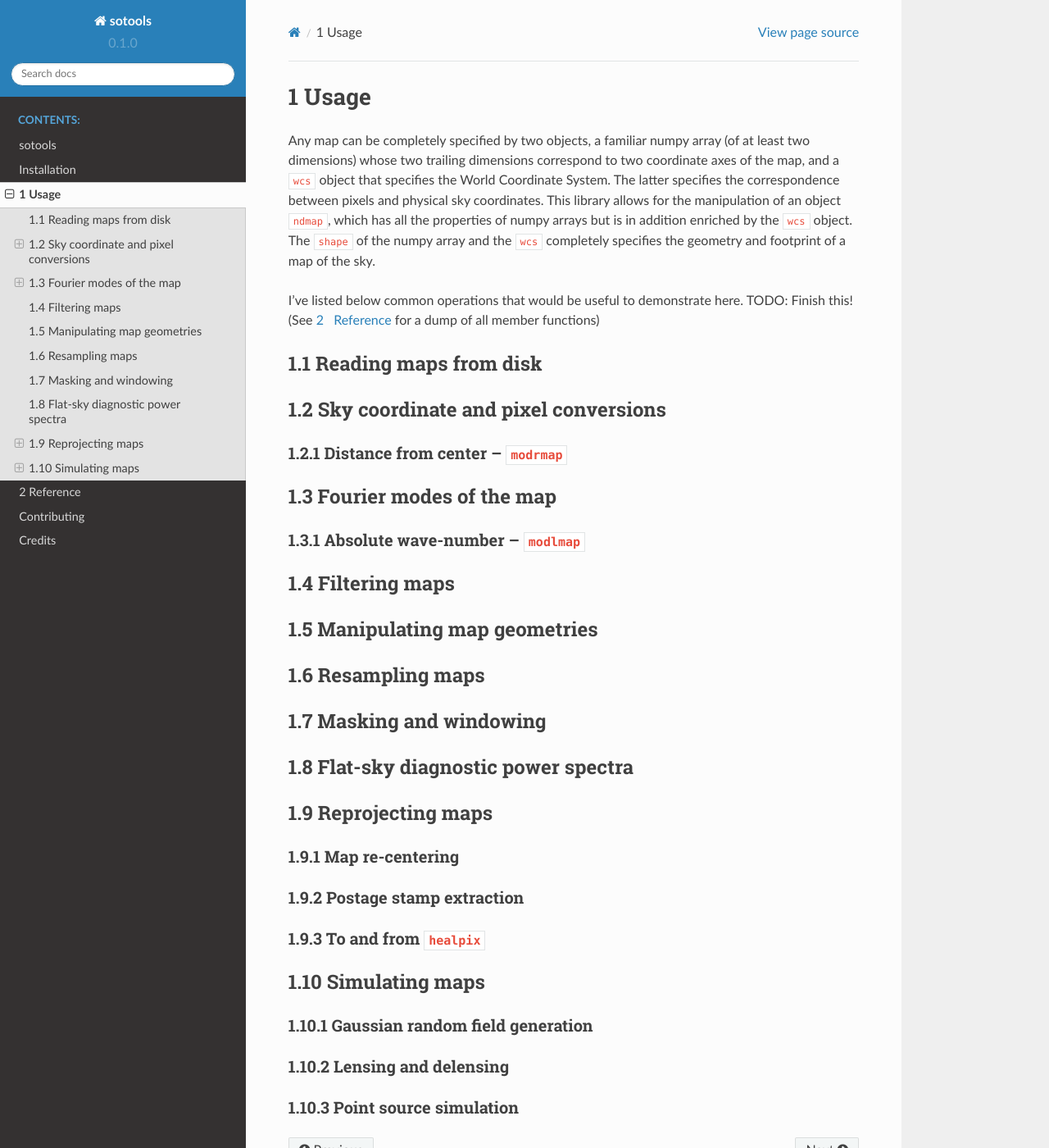
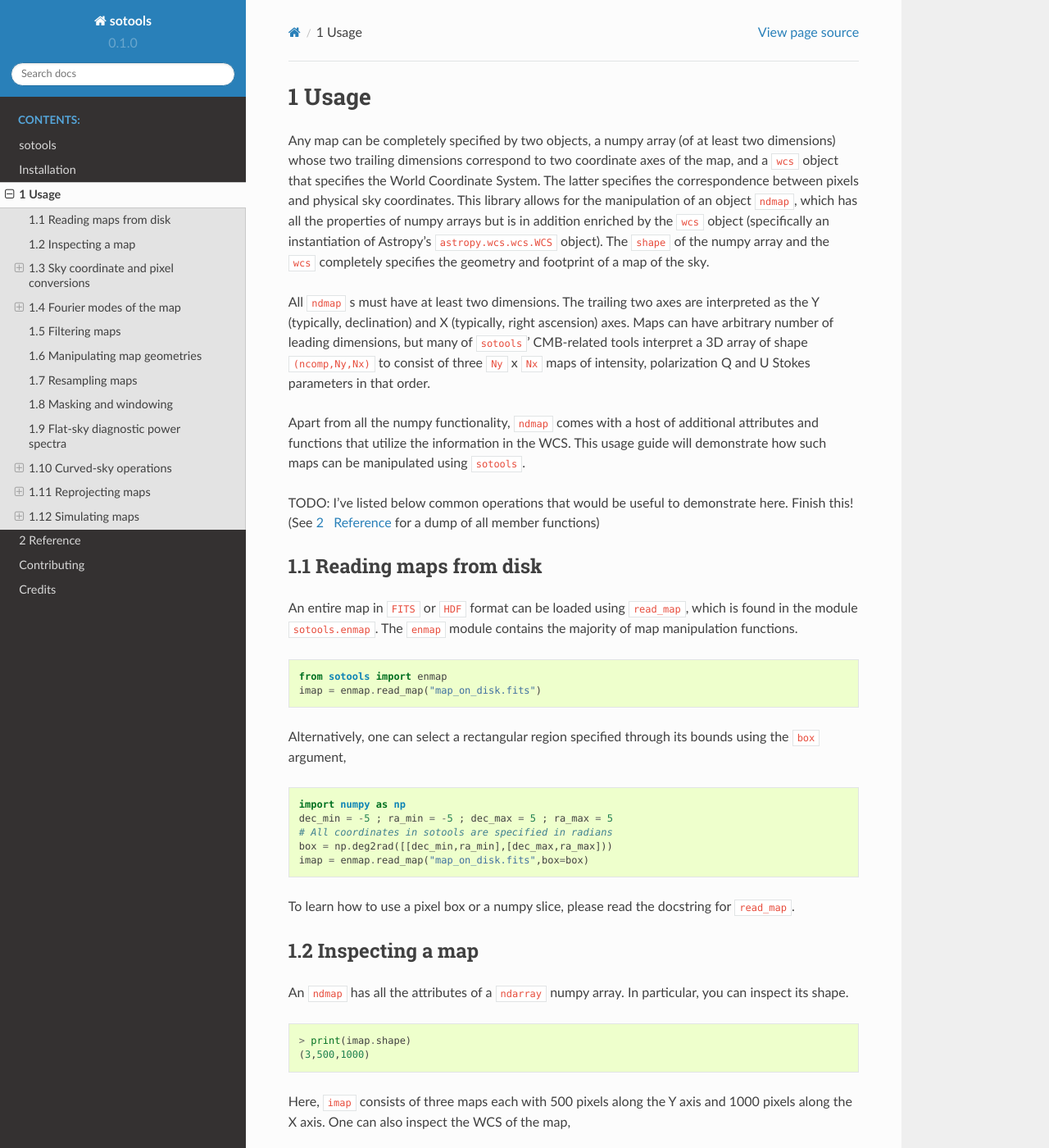
Before and after one commit to simonsobs/pixell, a Sphinx documentation site: the page built from docs/usage.rst, in a window 1280 px wide and 1400 px high. Shown: the whole window at 82% size. Built offline with Sphinx 7.4.7 and the Read the Docs theme 2.0.0, drawn with Linux system fonts in a browser that asks for light colours; some of the changed text lies outside the part shown.

Commit message:
This implements a framework for pixel-level tests of many functions including submap, read_map and postage_stamp. The framework involves a developer generating results from tests specified in tests/tests.yml, and committing these as pkl files to tests/data. This result upload should only be done very rarely. Subsequently, py.test will then re-run these tests and compare against the uploaded results. This commit also adds a bunch of usage docs.

```diff
--- a/docs/usage.rst
+++ b/docs/usage.rst
@@ -9,15 +9,69 @@ Usage
 
 
 
-Any map can be completely specified by two objects, a familiar numpy array (of at least two dimensions) whose two trailing dimensions correspond to two coordinate axes of the map, and a ``wcs`` object that specifies the World Coordinate System. The latter specifies the correspondence between pixels and physical sky coordinates. This library allows for the manipulation of an object ``ndmap``, which has all the properties of numpy arrays but is in addition enriched by the ``wcs`` object. The ``shape`` of the numpy array and the ``wcs`` completely specifies the geometry and footprint of a map of the sky.
+Any map can be completely specified by two objects, a numpy array (of at least two dimensions) whose two trailing dimensions correspond to two coordinate axes of the map, and a ``wcs`` object that specifies the World Coordinate System. The latter specifies the correspondence between pixels and physical sky coordinates. This library allows for the manipulation of an object ``ndmap``, which has all the properties of numpy arrays but is in addition enriched by the ``wcs`` object (specifically an instantiation of Astropy's ``astropy.wcs.wcs.WCS`` object). The ``shape`` of the numpy array and the ``wcs`` completely specifies the geometry and footprint of a map of the sky.
 
-I've listed below common operations that would be useful to demonstrate here. TODO: Finish this! (See :ref:`ReferencePage` for a dump of all member functions)
+All ``ndmap`` s must have at least two dimensions. The trailing two axes are interpreted as the Y (typically, declination) and X (typically, right ascension) axes. Maps can have arbitrary number of leading dimensions, but many of ``sotools``' CMB-related tools interpret a 3D array of shape ``(ncomp,Ny,Nx)`` to consist of three ``Ny`` x ``Nx`` maps of intensity, polarization Q and U Stokes parameters in that order.
+
+Apart from all the numpy functionality, ``ndmap`` comes with a host of additional attributes and functions that utilize the information in the WCS. This usage guide will demonstrate how such maps can be manipulated using ``sotools``.
+
+
+TODO: I've listed below common operations that would be useful to demonstrate here.  Finish this! (See :ref:`ReferencePage` for a dump of all member functions)
 
 Reading maps from disk
 --------
 
+An entire map in ``FITS`` or ``HDF`` format can be loaded using ``read_map``, which is found in the module ``sotools.enmap``. The ``enmap`` module contains the majority of map manipulation functions.
+
+.. code-block:: python
+
+		from sotools import enmap
+		imap = enmap.read_map("map_on_disk.fits")
+
+Alternatively, one can select a rectangular region specified through its bounds using the ``box`` argument,
+
+.. code-block:: python
+
+		import numpy as np
+		dec_min = -5 ; ra_min = -5 ; dec_max = 5 ; ra_max = 5
+		# All coordinates in sotools are specified in radians
+		box = np.deg2rad([[dec_min,ra_min],[dec_max,ra_max]))
+		imap = enmap.read_map("map_on_disk.fits",box=box)
+
+
+To learn how to use a pixel box or a numpy slice, please read the docstring for ``read_map``.
+
+Inspecting a map
+--------
+
+An ``ndmap`` has all the attributes of a ``ndarray`` numpy array. In particular, you can inspect its shape.
+
+.. code-block:: python
+
+		> print(imap.shape)
+		(3,500,1000)
+
+Here, ``imap`` consists of three maps each with 500 pixels along the Y axis and 1000 pixels along the X axis. One can also inspect the WCS of the map,
+
+.. code-block:: python
+
+		> print(imap.wcs)
+		car:{cdelt:[0.03333,0.03333],crval:[0,0],crpix:[500.5,250.5]}
+
+Above, we learn that the map is represented in the ``CAR`` projection system and what the WCS attributes are.
+
 Sky coordinate and pixel conversions
 --------
+
+Conversions
+~~~~~~
+
+
+Position map
+~~~~~
+
+Pixel map
+~~~~~
 
 Distance from center -- ``modrmap``
 ~~~~~~
@@ -31,6 +85,13 @@ Absolute wave-number -- ``modlmap``
 Filtering maps
 --------
 
+A filter can be applied to a map in three steps:
+
+1. prepare a Fourier space filter ``kfilter``
+2. Fourier transform the map ``imap`` to ``kmap``
+3. multiply the filter and k-map
+4. inverse Fourier transform the result
+
 Manipulating map geometries
 ----------
 
@@ -42,6 +103,19 @@ Masking and windowing
 
 Flat-sky diagnostic power spectra
 ---------
+
+Curved-sky operations
+--------
+
+Spherical harmonic transforms
+~~~~~~~~
+
+Filtering
+~~~~~~~~
+
+Diagnostic power spectra
+~~~~~~~~
+
 
 Reprojecting maps
 ---------
```
Also changed, not shown: docs/reference.rst (+27 -2 lines), 6 other files.
